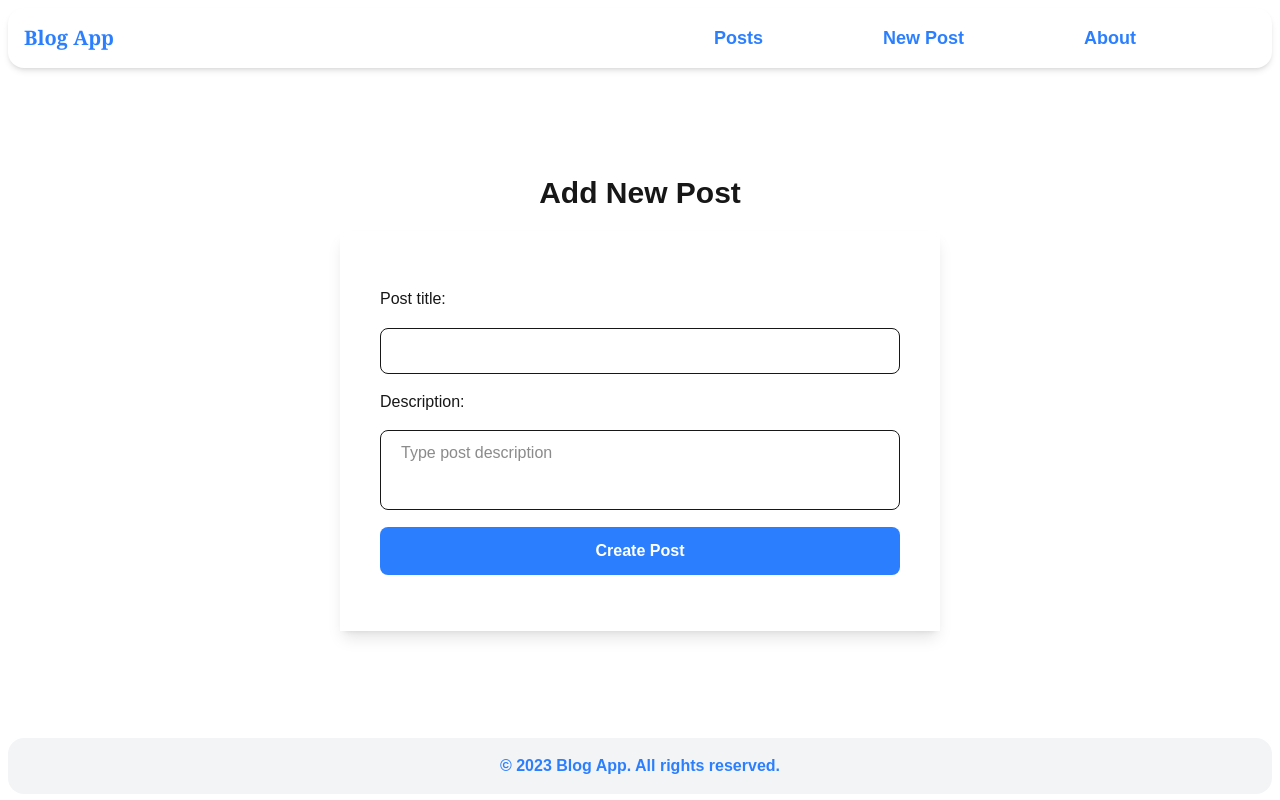
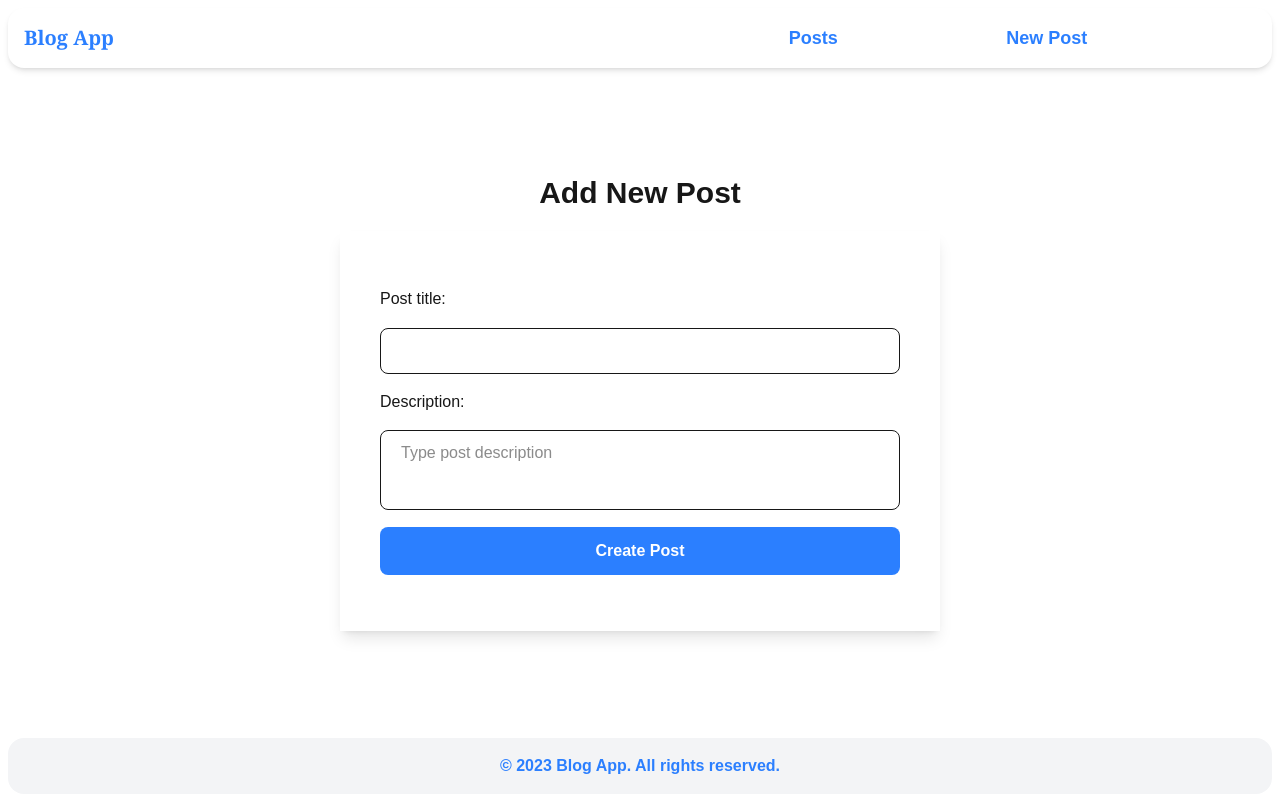
Before and after one commit to Itanga1/Blog-App, a Next.js app: page /new-post in a window 1280 px wide. Built offline with nearby package versions, Linux system fonts and the light colour scheme.

Commit message:
modified the navbar elements

```diff
--- a/app/layout.js
+++ b/app/layout.js
@@ -16,7 +16,6 @@ export default function RootLayout({ children }) {
           <div className="flex justify-evenly grow text-blue-500">
             <Link className="text-lg font-bold" href={'/'}>Posts</Link>
             <Link className="text-lg font-bold" href={'/new-post'}>New Post</Link>
-            <Link className="text-lg font-bold" href={'/about'}>About</Link>
           </div>
         </nav>
         <main>{children}</main>
```
